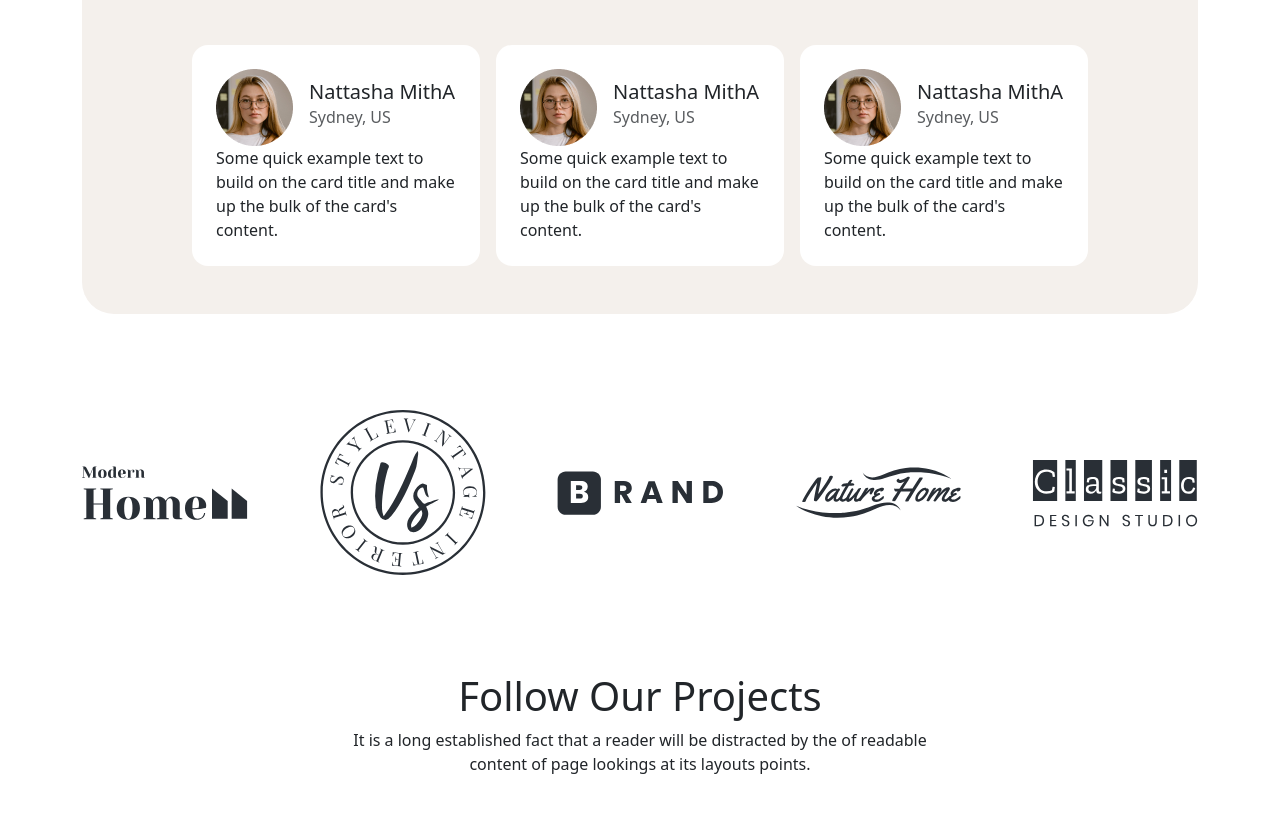
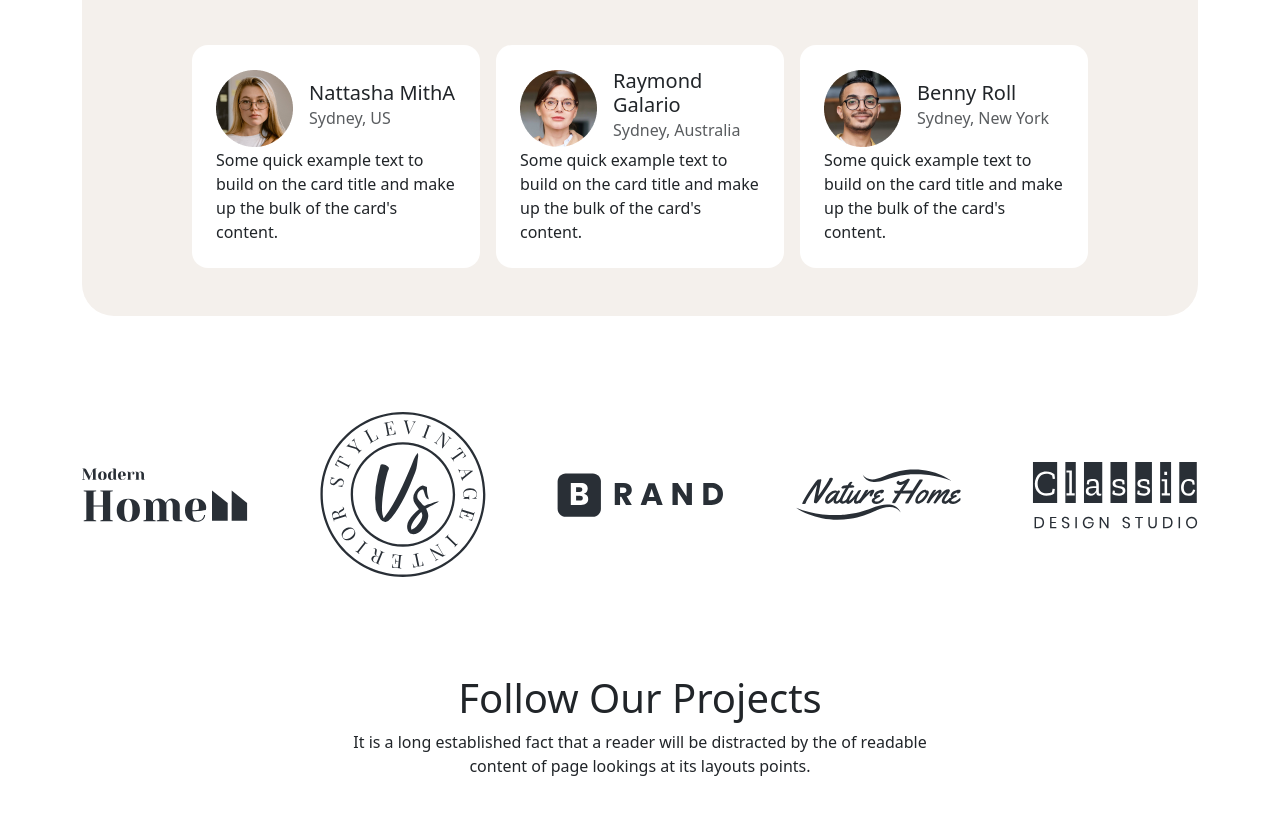
Before and after one commit to abdullah-al-mohammad/interior, a plain HTML site: page index.html in a window 1280 px wide. Shown: the part 2119-2934 px from the top of the page. Drawn offline with nearby package versions, Linux system fonts and the light colour scheme.

Commit message:
clint image added

```diff
--- a/index.html
+++ b/index.html
@@ -142,10 +142,10 @@
               <!--  -->
               <div class="card p-4 rounded-4 ms-3 mt-4 mt-md-0 text-center text-xl-start" style="width: 18rem;">
                 <div class="card-body d-flex align-items-center">
-                  <img src="./images/clint-1.png" alt="">
+                  <img src="./images/clint-2.png" alt="">
                   <div class="ms-3">
-                    <h5 class="card-title">Nattasha MithA</h5>
-                    <h6 class="card-subtitle mb-2 text-body-secondary">Sydney, US</h6>
+                    <h5 class="card-title">Raymond Galario</h5>
+                    <h6 class="card-subtitle mb-2 text-body-secondary">Sydney, Australia</h6>
                   </div>
                 </div>
                 <p class="card-text">Some quick example text to build on the card title and make up the bulk of the card's content.</p>
@@ -153,10 +153,10 @@
               <!--  -->
               <div class="card p-4 rounded-4 ms-3 mt-4 mt-xl-0" style="width: 18rem;">
                 <div class="card-body d-flex align-items-center">
-                  <img src="./images/clint-1.png" alt="">
+                  <img src="./images/clint-3.png" alt="">
                   <div class="ms-3">
-                    <h5 class="card-title">Nattasha MithA</h5>
-                    <h6 class="card-subtitle mb-2 text-body-secondary">Sydney, US</h6>
+                    <h5 class="card-title">Benny Roll</h5>
+                    <h6 class="card-subtitle mb-2 text-body-secondary">Sydney, New York</h6>
                   </div>
                 </div>
                 <p class="card-text">Some quick example text to build on the card title and make up the bulk of the card's content.</p>
```
Also changed, not shown: images/clint-2.png (added), images/clint-3.png (added).
